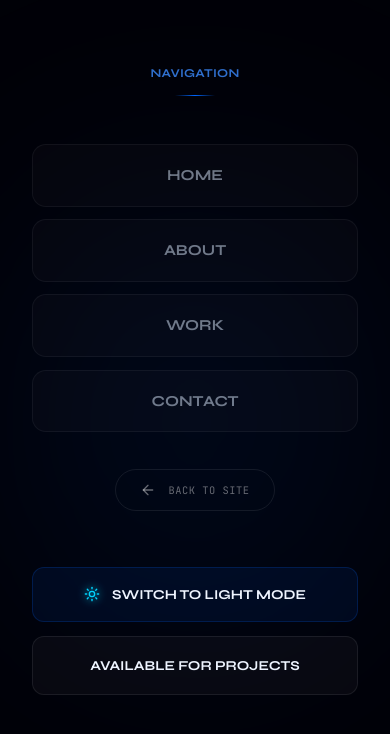
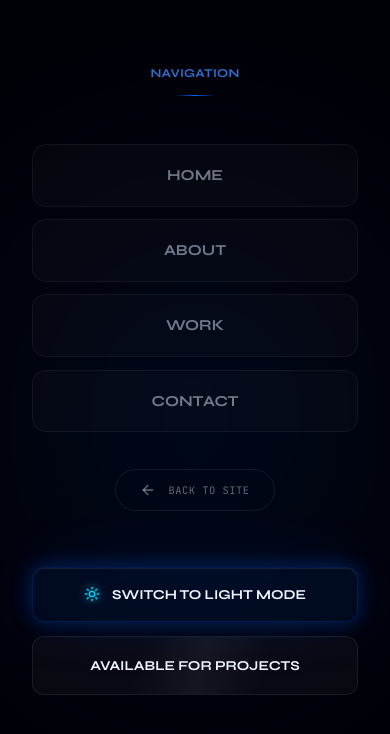
Before and after one commit to athanasios-theodorou/TheoDev-Portfolio, a React (Vite) app: page / in a window 390 px wide. Both pictures are taken after a click on the button 346 px from the left and 53 px from the top of the page. Shown: the top 734 px of the page. Built offline with nearby package versions, Linux system fonts and the light colour scheme.

Commit message:
Add styling to theme switcher button

```diff
--- a/src/components/layout/Navbar/components/MobileMenu.jsx
+++ b/src/components/layout/Navbar/components/MobileMenu.jsx
@@ -40,7 +40,7 @@ export const MobileMenu = ({
           <div className={classes["mobile-actions-hub-vertical"]}>
             <button
               onClick={toggleTheme}
-              className={classes["hub-action-btn-theme-full"]}
+              className={`${classes["hub-action-btn-theme-full"]} ${classes["glow-box-primary"]}`}
             >
               {theme === "dark" ? (
                 <Sun className={classes["sparkle-primary"]} size={16} />
--- a/src/components/layout/Navbar/components/MobileMenu.module.css
+++ b/src/components/layout/Navbar/components/MobileMenu.module.css
@@ -153,6 +153,13 @@
   border-color: var(--hub-btn-hire-border);
 }
 
+.glow-box-primary {
+  box-shadow:
+    0 0 20px var(--pill-active-border),
+    0 0 60px var(--menu-glow-inner),
+    inset 0 1px 0 var(--menu-back-border);
+}
+
 .sparkle-primary {
   color: var(--accent);
   filter: drop-shadow(0 0 5px var(--accent));
@@ -180,10 +187,10 @@
 
 @keyframes shimmer {
   0% {
-    transform: translateX(150%);
+    background-position: -200% 0;
   }
   100% {
-    transform: translateX(-150%);
+    background-position: 200% 0;
   }
 }
 
```
